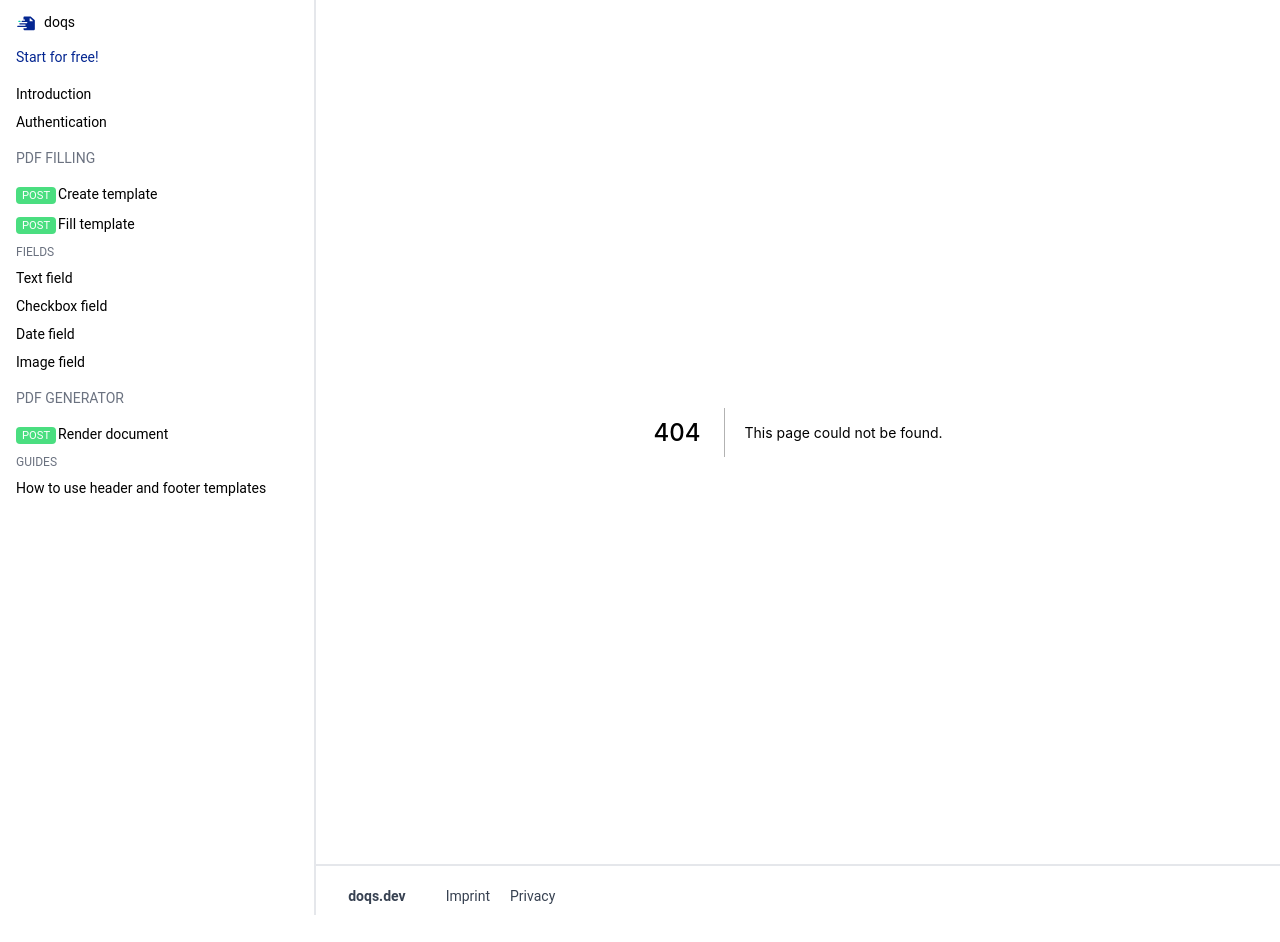
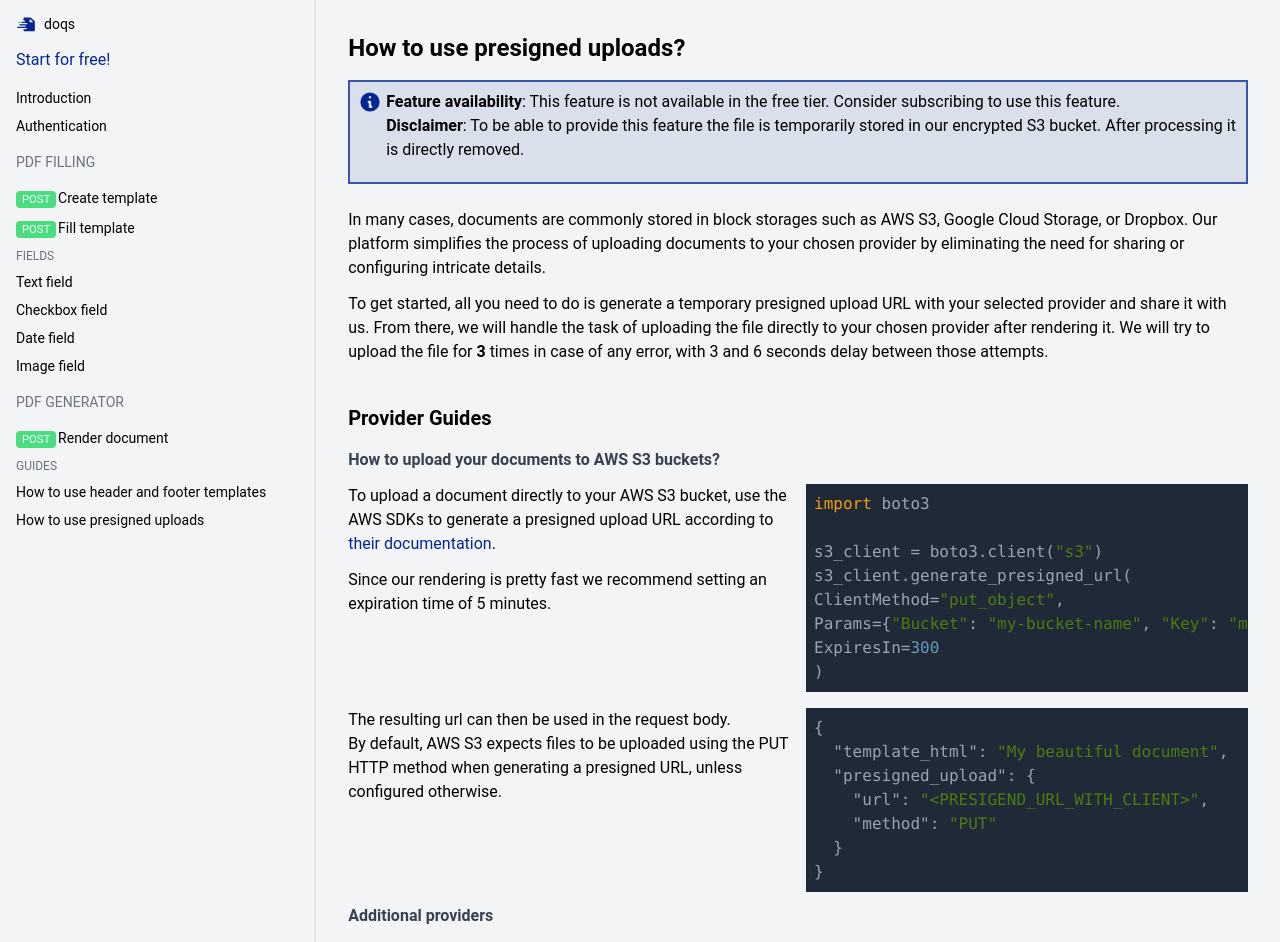
Before and after one commit to doqs-dev/docs, a Next.js app: page /pdf-generator/guides/how-to-use-presigned-uploads in a window 1280 px wide. Before the commit this address had no page. Shown: the top 942 px of the page. Before the commit the page ends 915 px from the top, so only its background shows below. Built offline with nearby package versions, Linux system fonts and the light colour scheme.

Commit message:
feat: guide on how to use presigned uploads (#64)
* feat: link to guide page

* feat: add content outline and link in menu

* chore: bump text size

* chore: document s3, gcp providers

* chore: document retries

* chore: document retries

* chore: simplify

```diff
--- a/components/layout.tsx
+++ b/components/layout.tsx
@@ -53,6 +53,9 @@ export default function Layout({children}) {
               <li className={styles.li}><a href="/pdf-generator/guides/how-to-use-header-footer-templates">
                 How to use header and footer templates
               </a></li>
+              <li className={styles.li}><a href="/pdf-generator/guides/how-to-use-presigned-uploads">
+                How to use presigned uploads
+              </a></li>
 
             </ul>
 
--- /dev/null
+++ b/pages/pdf-generator/guides/how-to-use-presigned-uploads.mdx
@@ -0,0 +1,74 @@
+import Head from "next/head";
+import {Callout} from "../../../components/callout";
+import {SimpleCodeHighlighter} from "../../../components/code-highlighter";
+import {Grid} from "../../../components/grid";
+
+<Head>
+  <title>Guide: How to use header and footer templates? | doqs.dev</title>
+</Head>
+
+
+# How to use presigned uploads?
+
+<Callout>
+  <b>Feature availability</b>: This feature is not available in the free tier. Consider subscribing to use this
+  feature. <br/>
+  <b>Disclaimer</b>: To be able to provide this feature the file is temporarily stored in our encrypted S3 bucket. After
+  processing it is directly removed.
+</Callout>
+<br/>
+
+
+In many cases, documents are commonly stored in block storages such as AWS S3, Google Cloud Storage, or Dropbox. Our platform
+simplifies the process of uploading documents to your chosen provider by eliminating the need for sharing or configuring intricate details.
+
+To get started, all you need to do is generate a temporary presigned upload URL with your selected provider
+and share it with us. From there, we will handle the task of uploading the file directly to your chosen provider after rendering it.
+We will try to upload the file for <b>3</b> times in case of any error, with 3 and 6 seconds delay between those attempts.
+
+<br />
+## Provider Guides
+
+### How to upload your documents to AWS S3 buckets?
+<Grid>
+  <div>
+    To upload a document directly to your AWS S3 bucket, use the AWS SDKs to generate a presigned upload URL according
+    to [their
+    documentation](https://docs.aws.amazon.com/AmazonS3/latest/userguide/example_s3_Scenario_PresignedUrl_section.html).
+
+    Since our rendering is pretty fast we recommend setting an expiration time of 5 minutes.
+
+  </div>
+  <SimpleCodeHighlighter language="python" code={ `import boto3
+
+s3_client = boto3.client("s3")
+s3_client.generate_presigned_url(
+  ClientMethod="put_object",
+  Params={"Bucket": "my-bucket-name", "Key": "my-file.pdf"},
+  ExpiresIn=300
+)
+` }/>
+  <div>
+    The resulting url can then be used in the request body. <br/>
+    By default, AWS S3 expects files to be uploaded using the PUT HTTP method when generating a presigned URL, unless configured otherwise.
+  </div>
+    <SimpleCodeHighlighter language="josn" code={ `{
+    "template_html": "My beautiful document",
+    "presigned_upload": {
+      "url": "<PRESIGEND_URL_WITH_CLIENT>",
+      "method": "PUT"
+    }
+}` }/>
+</Grid>
+
+### Additional providers
+
+The presigned upload feature is compatible with various storage providers that allow you to upload files via HTTP method PUT or POST.
+Some providers like AWS S3 let you choose the HTTP method being used for the upload when generating the presigned URL,
+it is mandatory that this is also matching the HTTP method passed in the redner request.
+
+* Google Cloud Storage: [Documentation](https://cloud.google.com/storage/docs/samples/storage-generate-upload-signed-url-v4)
+* Dropbox: [Documentation](https://www.dropbox.com/developers/documentation/http/documentation#files-get_temporary_upload_link). The temporary upload links of dropbox require to pass `POST` as the HTTP method for the upload in the render request.
+* Supabase: [Documentation](https://supabase.com/docs/reference/javascript/storage-from-createsigneduploadurl). Select `PUT` as an HTTP upload method in the request.
+
+<br/>
--- a/pages/pdf-generator/render.mdx
+++ b/pages/pdf-generator/render.mdx
@@ -17,9 +17,11 @@ import {Callout} from "../../components/callout";
 For [authentication](/authentication) provide the `x-api-key` header. The development key is not usable for this endpoint.
 <br/>
 
-<Callout>The rendering time is currently limited to 25 seconds. When exceeding the limit you will receive a response with a HTTP status code of 408</Callout>
+<Callout>The rendering time is currently limited to 25 seconds. When exceeding the limit you will receive a response
+  with a HTTP status code of 408</Callout>
 <br/>
-<Callout>The request body payload is limited to 6 MB. If you use too many inline pictures they can also be fetched from public URLs.</Callout>
+<Callout>The request body payload is limited to 6 MB. If you use too many inline pictures they can also be fetched from
+  public URLs.</Callout>
 
 <br/>
 
@@ -42,15 +44,22 @@ For [authentication](/authentication) provide the `x-api-key` header. The develo
     <Attribute name={ "footer_template" } required={ false }>The HTML template used as a footer and will appear on every
       page.</Attribute>
     <Callout>
-      Make sure to read our [guide on how to use header and footer templates](/pdf-generator/guides/how-to-use-header-footer-templates), for an optimal document generated.
+      Make sure to read our [guide on how to use header and footer
+      templates](/pdf-generator/guides/how-to-use-header-footer-templates), for an optimal document generated.
       If using header or footer, make sure to set top or bottom margins to show the header or footer content.
     </Callout>
     <br/>
 
 
-    <Attribute name={ "presigned_upload.url" } required={ false }>Https URL to upload the resulting PDF to.</Attribute>
-    <Attribute name={ "presigned_upload.method" } required={ false }>Http method to be used for the upload functionality. Can bei either POST or PUT, defaults to PUT.</Attribute>
-    <br />
+    <Attribute name={ "presigned_upload.url" } required={ false }>Https URL to upload the resulting PDF to. This feature
+      is not available in the free tier.</Attribute>
+    <Attribute name={ "presigned_upload.method" } required={ false }>Http method to be used for the upload
+      functionality. Can bei either POST or PUT, defaults to PUT.</Attribute>
+    <Callout>
+      Make sure to read our [guide on how to use the presigned uploads
+      ](/pdf-generator/guides/how-to-use-presigned-uplods).
+    </Callout>
+    <br/>
 
     <Attribute name={ "pdf.orientation" } required={ false }>Possible values are `landscape` and `portrait`. Defaults to
       `portrait`</Attribute>
--- a/styles/globals.css
+++ b/styles/globals.css
@@ -5,7 +5,6 @@
 body {
     --color-primary: 4 38 145; /*#042691*/
     --color-secondary: 0 213 174; /*#00D5AE*/
-    font-size: 14px;
 
     @apply bg-gray-100;
     @apply text-black;
```
